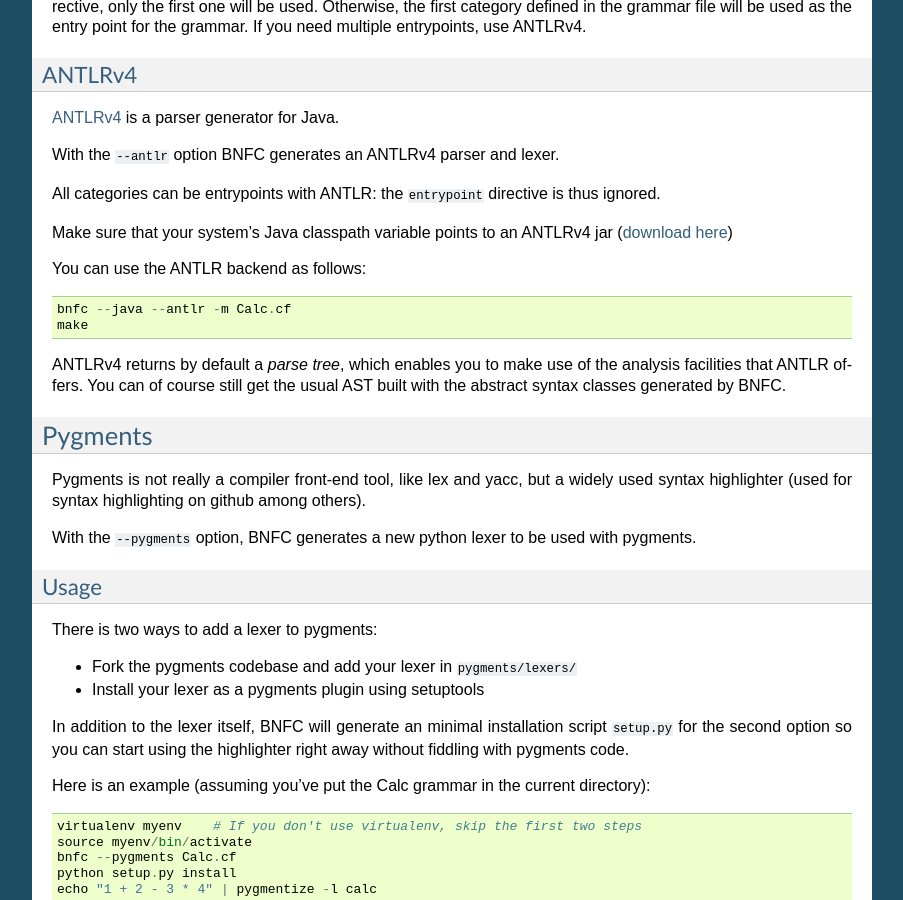
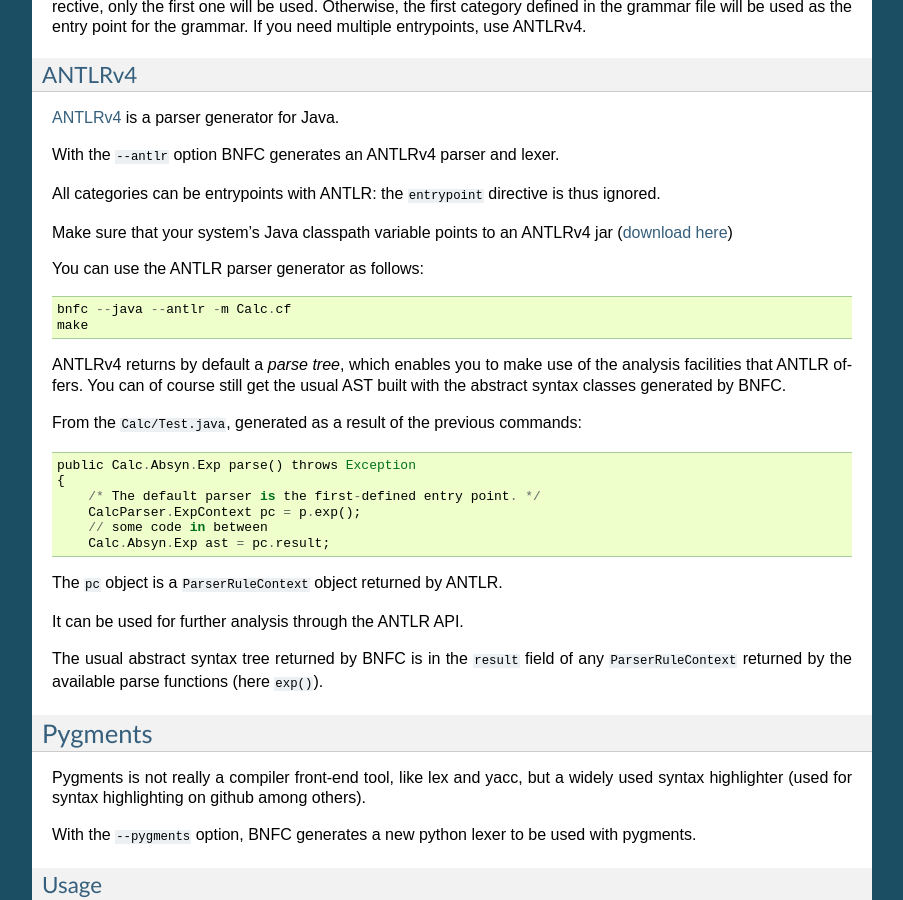
Before and after one commit to BNFC/bnfc, a Sphinx documentation site: the page built from docs/user_guide.rst, in a window 1280 px wide and 900 px high, scrolled down 488 px. Shown: the whole window, without its empty margins (198-1101 px from the left). Built offline with Sphinx 7.4.7, drawn with Linux system fonts in a browser that asks for light colours; formulas are drawn with MathJax 3.

Commit message:
Rename variable names in Test.java
Add manual entry comparing ANTLR parse trees and BNFC ASTs.

```diff
--- a/docs/user_guide.rst
+++ b/docs/user_guide.rst
@@ -31,7 +31,7 @@
 Make sure that your system's Java classpath variable points to an ANTLRv4 jar
 (`download here <http://www.antlr.org/download.html>`_)
 
-You can use the ANTLR backend as follows::
+You can use the ANTLR parser generator as follows::
 
     bnfc --java --antlr -m Calc.cf
     make
@@ -40,6 +40,23 @@
 analysis facilities that ANTLR offers.
 You can of course still get the usual AST built with the abstract syntax classes
 generated by BNFC.
+
+From the ``Calc/Test.java``, generated as a result of the previous commands::
+
+    public Calc.Absyn.Exp parse() throws Exception
+    {
+        /* The default parser is the first-defined entry point. */
+        CalcParser.ExpContext pc = p.exp();
+        // some code in between
+        Calc.Absyn.Exp ast = pc.result;
+
+The ``pc`` object is a ``ParserRuleContext`` object returned by ANTLR.
+
+It can be used for further analysis through the ANTLR API.
+
+The usual abstract syntax tree returned by BNFC is in the ``result`` field of
+any ``ParserRuleContext`` returned by the available parse functions
+(here ``exp()``).
 
 Pygments
 ========
```
Also changed, not shown: 1 other file.
